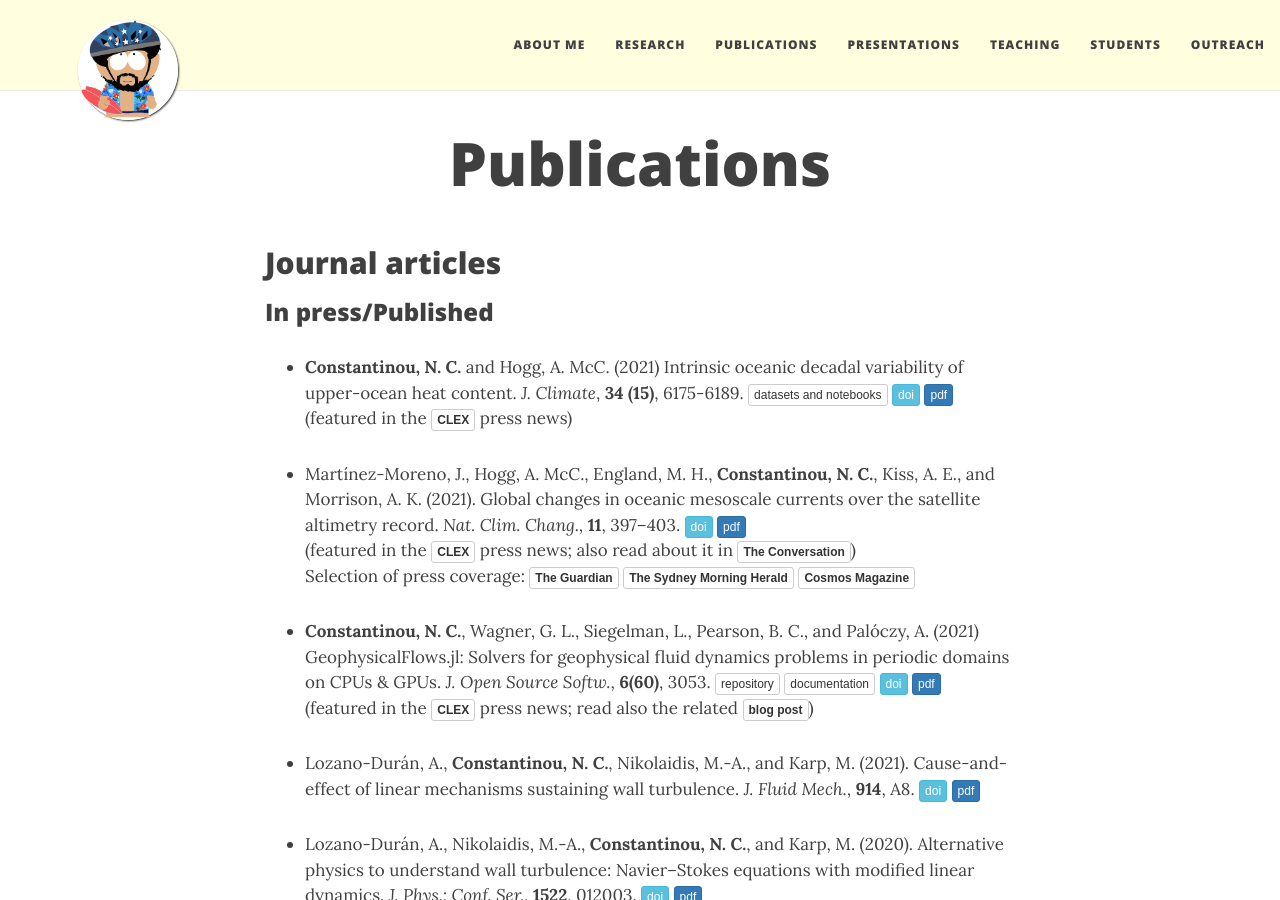
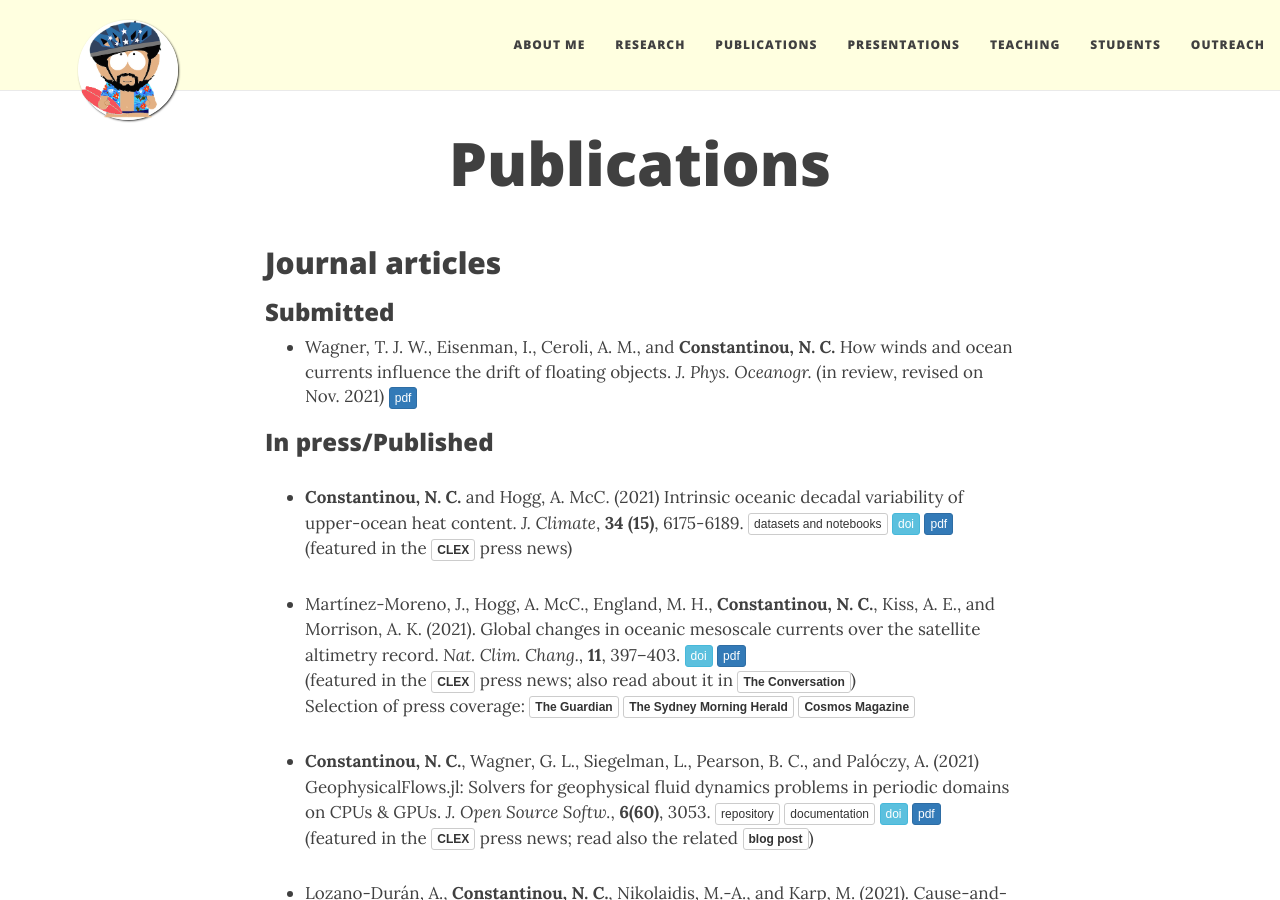
Before and after one commit to navidcy/navidcy.github.io, a Jekyll site: the page built from publications.md, in a window 1280 px wide and 900 px high. Built offline with Jekyll 4.4.1, drawn with Linux system fonts in a browser that asks for light colours; nearby versions of some CDN libraries; comment, search, counter and statistics services are not loaded.

Commit message:
adds drift JPO paper

```diff
--- a/publications.md
+++ b/publications.md
@@ -13,10 +13,11 @@ title: Publications
 convection. _J. Fluid Mech._ (submitted on ...) [<span class="btn btn-success btn-xs{{end}}" style="font-family:sans-serif;">arXiv</span>][arXiv:1912.05229]{:target="_blank"} [<span class="btn btn-primary btn-xs{{end}}" style="font-family:sans-serif;">pdf</span>][HCNuDefinition]
 
  [<span class="btn btn-success btn-xs{{end}}" style="font-family:sans-serif;">arXiv</span>][arXiv:2012.08025]{:target="_blank"}
+-->
 
 ### Submitted
 
--->
+- Wagner, T. J. W., Eisenman, I., Ceroli, A. M., and **Constantinou, N. C.** How winds and ocean currents influence the drift of floating objects. _J. Phys. Oceanogr._ (in review, revised on Nov. 2021) [<span class="btn btn-primary btn-xs{{end}}" style="font-family:sans-serif;">pdf</span>][objectdrift]
 
 
 ### In press/Published
@@ -136,6 +137,7 @@ Selection of press coverage: [<span class="btn btn-default btn-xs{{end}}" style=
 [GeophysicalFlows-docs]: https://fourierflows.github.io/GeophysicalFlowsDocumentation/stable/
 [GeophysicalFlows-JOSS-review]: https://joss.theoj.org/papers/a8cdf26beae8bcecc751ab4ded53b308
 
+[objectdrift]: objectdrift.pdf
 [geophysicalflows]: geophysicalflows.pdf
 [intrinsic-ocean-var]: intrinsic-oceanic-decadal-variability.pdf
 [global-eke-trends]: global-eke-trends.pdf
```
Also changed, not shown: 1 other file.
